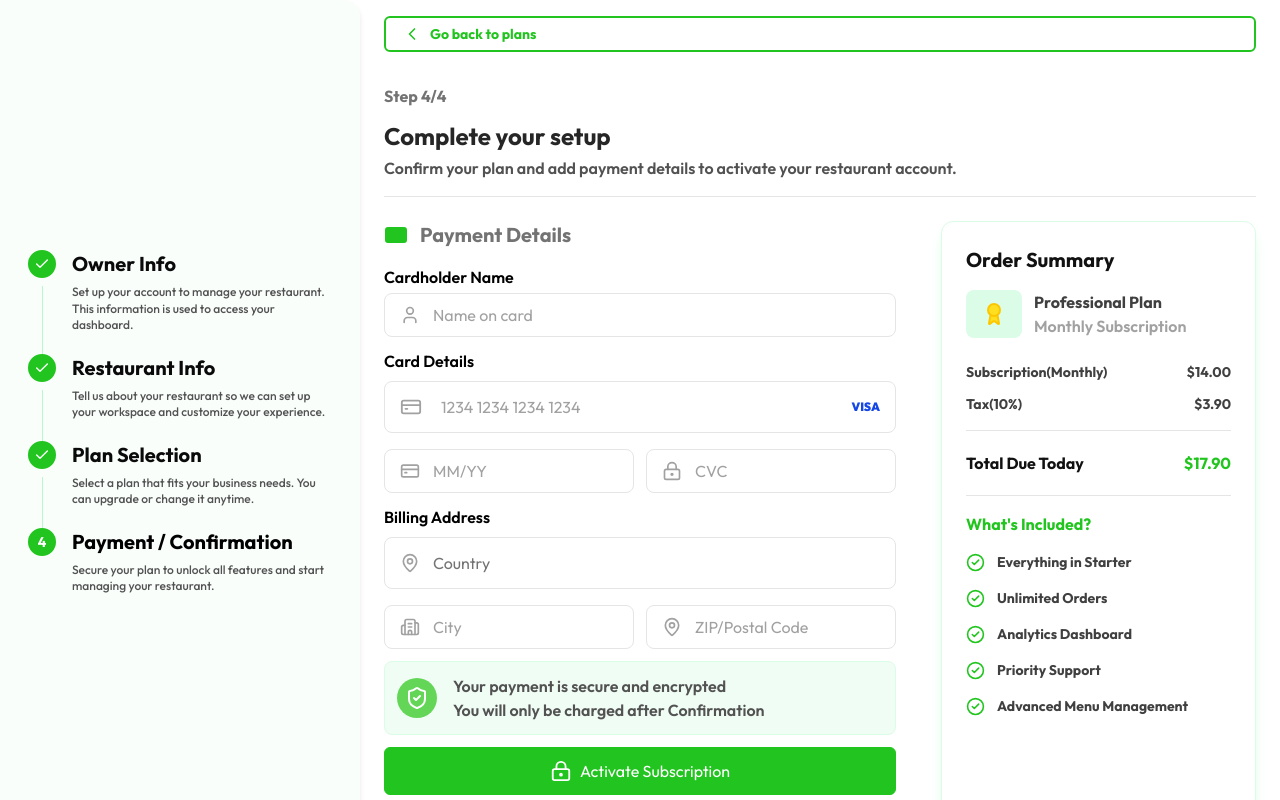
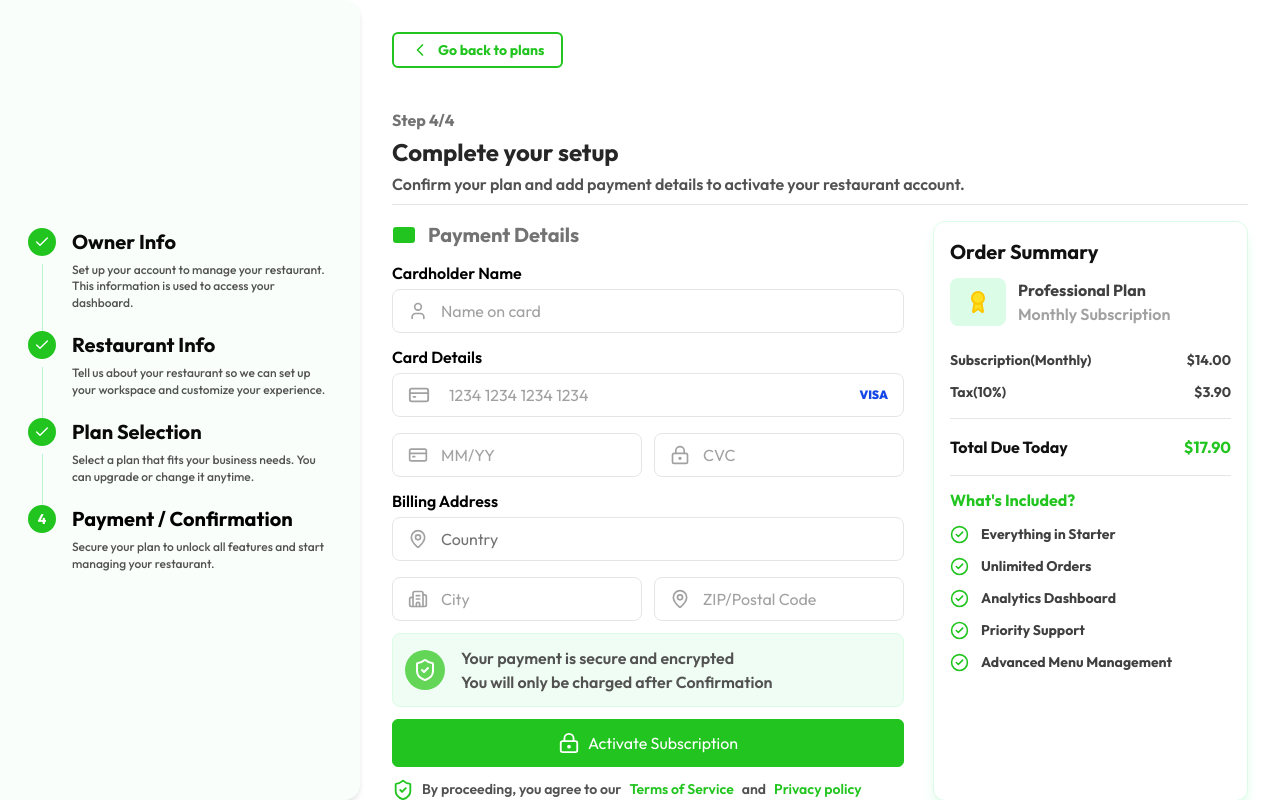
Before and after one commit to Honore-models/Dinely, a Next.js app in the folder dinely-saas/: page /onboarding/step-4 in a window 1280 px wide. Built offline with nearby package versions, Linux system fonts and the light colour scheme.

Commit message:
feat: implement multi-step restaurant onboarding wizard with owner, plan, and payment forms

```diff
--- a/dinely-saas/src/app/globals.css
+++ b/dinely-saas/src/app/globals.css
@@ -42,3 +42,14 @@ select {
     transform: translateY(-8px) rotate(2deg);
   }
 }
+
+@keyframes fadeSlideUp {
+  from {
+    opacity: 0;
+    transform: translateY(15px);
+  }
+  to {
+    opacity: 1;
+    transform: translateY(0);
+  }
+}
--- a/dinely-saas/src/app/onboarding/layout.tsx
+++ b/dinely-saas/src/app/onboarding/layout.tsx
@@ -20,11 +20,11 @@ export default function OnboardingLayout({ children }: { children: React.ReactNo
       <div className="hidden lg:block">
         <StepperProgress currentStep={currentStep} />
       </div>
-      <section className="flex flex-col px-4 py-4 lg:px-6">
-        <div className="mx-auto flex h-full w-full max-w-[920px] flex-col">
+      <section className="overflow-y-auto px-4 py-8 lg:px-8">
+        <div className="mx-auto flex min-h-full w-full max-w-[960px] flex-col justify-center">
           <Link
             href={backHref}
-            className="inline-flex items-center gap-2 rounded-md border-2 border-[#22c51f] px-4 py-1.5 text-sm font-bold text-[#22c51f]"
+            className="mb-8 inline-flex w-fit items-center gap-2 rounded-md border-2 border-[#22c51f] px-4 py-1.5 text-sm font-bold text-[#22c51f] transition-colors hover:bg-green-50"
           >
             <ChevronLeft size={20} /> {currentStep === 4 ? "Go back to plans" : "Back"}
           </Link>
--- /dev/null
+++ b/dinely-saas/src/app/onboarding/template.tsx
@@ -0,0 +1,9 @@
+"use client";
+
+export default function OnboardingTemplate({ children }: { children: React.ReactNode }) {
+  return (
+    <div className="animate-[fadeSlideUp_0.5s_ease-out_forwards]">
+      {children}
+    </div>
+  );
+}
--- a/dinely-saas/src/components/onboarding/OwnerInfoForm.tsx
+++ b/dinely-saas/src/components/onboarding/OwnerInfoForm.tsx
@@ -39,15 +39,15 @@ export function OwnerInfoForm() {
   };
 
   return (
-    <form onSubmit={handleSubmit(onSubmit)} className="mt-2">
+    <form onSubmit={handleSubmit(onSubmit)} className="mt-6">
       <p className="font-bold text-neutral-500">Step 1/4</p>
-      <h1 className="mt-1 text-2xl font-bold text-neutral-800">Restaurant Owner Info</h1>
+      <h1 className="mt-2 text-2xl font-bold text-neutral-800">Restaurant Owner Info</h1>
       <p className="mt-1 text-base font-semibold text-neutral-600">
         Set up your account to manage your restaurant. This information is used to access your dashboard.
       </p>
-      <div className="mt-3 h-px bg-neutral-200" />
+      <div className="mt-4 h-px bg-neutral-200" />
 
-      <div className="mt-4 grid gap-4 lg:grid-cols-[210px_1fr]">
+      <div className="mt-6 grid gap-8 lg:grid-cols-[280px_1fr]">
         <div>
           <p className="text-base font-semibold leading-snug text-neutral-600">
             Let&apos;s get to know you! Share your details so we can set up your restaurant account.
--- a/dinely-saas/src/components/onboarding/PaymentForm.tsx
+++ b/dinely-saas/src/components/onboarding/PaymentForm.tsx
@@ -25,28 +25,28 @@ export function PaymentForm() {
   const total = price + tax;
 
   return (
-    <div className="mt-8">
+    <div className="mt-2">
       <p className="font-bold text-neutral-500">Step 4/4</p>
-      <h1 className="mt-3 text-2xl font-bold text-neutral-800">Complete your setup</h1>
+      <h1 className="mt-1 text-2xl font-bold text-neutral-800">Complete your setup</h1>
       <p className="mt-1 text-base font-semibold text-neutral-600">
         Confirm your plan and add payment details to activate your restaurant account.
       </p>
-      <div className="mt-4 h-px bg-neutral-200" />
+      <div className="mt-2 h-px bg-neutral-200" />
 
-      <div className="mt-6 grid gap-6 lg:grid-cols-[1fr_315px]">
+      <div className="mt-4 grid gap-6 lg:grid-cols-[1fr_315px]">
         <form className="max-w-lg">
-          <h2 className="mb-4 flex items-center gap-3 text-xl font-bold text-neutral-500">
+          <h2 className="mb-3 flex items-center gap-3 text-xl font-bold text-neutral-500">
             <CreditCard className="fill-[#22c51f] text-[#22c51f]" /> Payment Details
           </h2>
           <div className="space-y-3">
             <Input label="Cardholder Name" placeholder="Name on card" icon={<User size={20} />} />
             <label className="block">
-              <span className="mb-2 block text-base font-semibold text-black">Card Details</span>
+              <span className="mb-1 block text-base font-semibold text-black">Card Details</span>
               <div className="grid gap-3 md:grid-cols-2">
                 <div className="relative md:col-span-2">
                   <CreditCard className="absolute left-4 top-1/2 -translate-y-1/2 text-neutral-400" size={22} />
                   <input
-                    className="h-[52px] w-full rounded-lg border border-neutral-200 px-14 text-base font-semibold outline-none placeholder:text-neutral-400 focus:border-[#22c51f] focus:ring-4 focus:ring-green-100"
+                    className="h-11 w-full rounded-lg border border-neutral-200 px-14 text-base font-semibold outline-none placeholder:text-neutral-400 focus:border-[#22c51f] focus:ring-4 focus:ring-green-100"
                     placeholder="1234 1234 1234 1234"
                   />
                   <span className="absolute right-4 top-1/2 -translate-y-1/2 text-xs font-black text-blue-700">VISA</span>
@@ -56,11 +56,11 @@ export function PaymentForm() {
               </div>
             </label>
             <label className="block">
-              <span className="mb-2 block text-base font-semibold text-black">Billing Address</span>
+              <span className="mb-1 block text-base font-semibold text-black">Billing Address</span>
               <div className="grid gap-3 md:grid-cols-2">
                 <div className="relative md:col-span-2">
                   <MapPin className="absolute left-4 top-1/2 -translate-y-1/2 text-neutral-400" size={20} />
-                  <select className="h-[52px] w-full appearance-none rounded-lg border border-neutral-200 bg-white px-12 text-base font-semibold text-neutral-500 outline-none focus:border-[#22c51f] focus:ring-4 focus:ring-green-100">
+                  <select className="h-11 w-full appearance-none rounded-lg border border-neutral-200 bg-white px-12 text-base font-semibold text-neutral-500 outline-none focus:border-[#22c51f] focus:ring-4 focus:ring-green-100">
                     <option>Country</option>
                     <option>Rwanda</option>
                     <option>Kenya</option>
@@ -96,9 +96,9 @@ export function PaymentForm() {
           </div>
         </form>
 
-        <aside className="rounded-xl border border-green-100 bg-white p-6 shadow-lg shadow-green-100">
+        <aside className="rounded-xl border border-green-100 bg-white p-4 shadow-lg shadow-green-100">
           <h2 className="text-xl font-bold">Order Summary</h2>
-          <div className="mt-4 flex items-center gap-3">
+          <div className="mt-3 flex items-center gap-3">
             <span className="grid h-12 w-14 place-items-center rounded-lg bg-green-100">
               <Award className="fill-yellow-300 text-yellow-400" />
             </span>
@@ -117,13 +117,13 @@ export function PaymentForm() {
               <span>${tax.toFixed(2)}</span>
             </p>
           </div>
-          <p className="mt-5 flex justify-between text-base font-bold">
+          <p className="mt-4 flex justify-between text-base font-bold">
             <span>Total Due Today</span>
             <span className="text-[#22c51f]">${total.toFixed(2)}</span>
           </p>
-          <div className="mt-5 border-t border-neutral-200 pt-4">
+          <div className="mt-4 border-t border-neutral-200 pt-3">
             <h3 className="font-bold text-[#22c51f]">What&apos;s Included?</h3>
-            <ul className="mt-4 space-y-4">
+            <ul className="mt-3 space-y-3">
               {planFeatures[selectedPlan].map((feature) => (
                 <li key={feature} className="flex items-center gap-3 text-sm font-bold text-neutral-700">
                   <CheckCircle2 className="text-[#22c51f]" size={19} /> {feature}
--- a/dinely-saas/src/components/onboarding/PlanCard.tsx
+++ b/dinely-saas/src/components/onboarding/PlanCard.tsx
@@ -26,11 +26,11 @@ export function PlanCard({
     <button
       type="button"
       onClick={() => onClick(name)}
-      className={`flex min-h-[300px] w-full flex-col rounded-xl border bg-white p-4 text-left transition hover:-translate-y-1 hover:shadow-lg ${
+      className={`flex min-h-[250px] w-full flex-col rounded-xl border bg-white p-3 text-left transition hover:-translate-y-1 hover:shadow-lg ${
         isSelected ? "border-2 border-[#22c51f] shadow-md shadow-green-100" : "border-green-200"
       }`}
     >
-      <div className="rounded-xl border border-green-100 bg-green-50/20 p-3">
+      <div className="rounded-xl border border-green-100 bg-green-50/20 p-2">
         <div className="flex items-start justify-between gap-3">
           <div>
             <h3 className="text-base font-bold text-[#22c51f]">{name} Plan</h3>
@@ -38,14 +38,14 @@ export function PlanCard({
           </div>
           {isRecommended ? <Award className="shrink-0 fill-yellow-300 text-yellow-400" size={22} /> : null}
         </div>
-        <p className="mt-4 text-sm font-semibold text-neutral-700">
+        <p className="mt-2 text-sm font-semibold text-neutral-700">
           <span className="text-xl font-bold text-orange-400">${price}</span> Per Month
         </p>
-        <span className="mx-auto mt-4 block w-fit rounded bg-[#22c51f] px-3 py-1 text-[10px] font-bold text-white">
+        <span className="mx-auto mt-2 block w-fit rounded bg-[#22c51f] px-3 py-1 text-[10px] font-bold text-white">
           Select {name}
         </span>
       </div>
-      <ul className="mt-5 space-y-3">
+      <ul className="mt-3 space-y-2">
         {features.map((feature) => (
           <li key={feature} className="flex items-center gap-4 text-sm font-bold text-black">
             <Check size={20} className="shrink-0 text-[#22c51f]" />
--- a/dinely-saas/src/components/onboarding/RestaurantInfoForm.tsx
+++ b/dinely-saas/src/components/onboarding/RestaurantInfoForm.tsx
@@ -39,15 +39,15 @@ export function RestaurantInfoForm() {
   };
 
   return (
-    <form onSubmit={handleSubmit(onSubmit)} className="mt-2">
+    <form onSubmit={handleSubmit(onSubmit)} className="mt-6">
       <p className="font-bold text-neutral-500">Step 2/4</p>
-      <h1 className="mt-1 text-2xl font-bold text-neutral-800">Tell Us About Your Restaurant</h1>
+      <h1 className="mt-2 text-2xl font-bold text-neutral-800">Tell Us About Your Restaurant</h1>
       <p className="mt-1 text-base font-semibold text-neutral-600">
         Add your restaurant details so we can set up your profile and help you start managing your business.
       </p>
-      <div className="mt-3 h-px bg-neutral-200" />
+      <div className="mt-4 h-px bg-neutral-200" />
 
-      <div className="mt-4 grid gap-x-8 gap-y-3 md:grid-cols-2">
+      <div className="mt-6 grid gap-x-12 gap-y-5 md:grid-cols-2">
         <Input label="Restaurant Name" placeholder="e.g. Taste of Kigali" error={errors.name?.message} {...register("name")} />
         <label className="block">
           <span className="mb-1 block text-base font-semibold text-black">Restaurant Type</span>
@@ -81,7 +81,7 @@ export function RestaurantInfoForm() {
         </span>
       </label>
 
-      <div className="mt-4 flex justify-end">
+      <div className="mt-8 flex justify-end">
         <Button type="submit" className="h-11 px-8">Next</Button>
       </div>
     </form>
```
